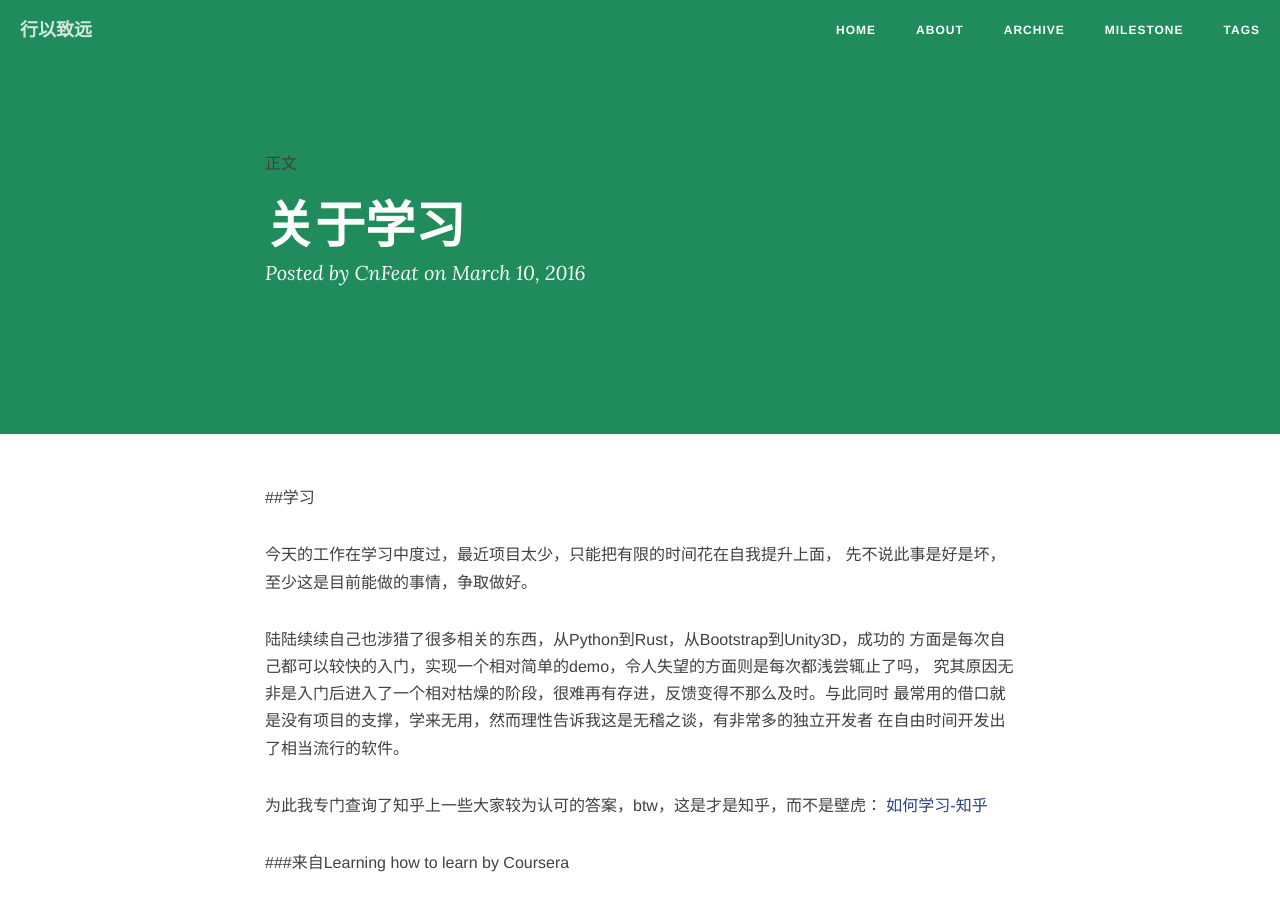
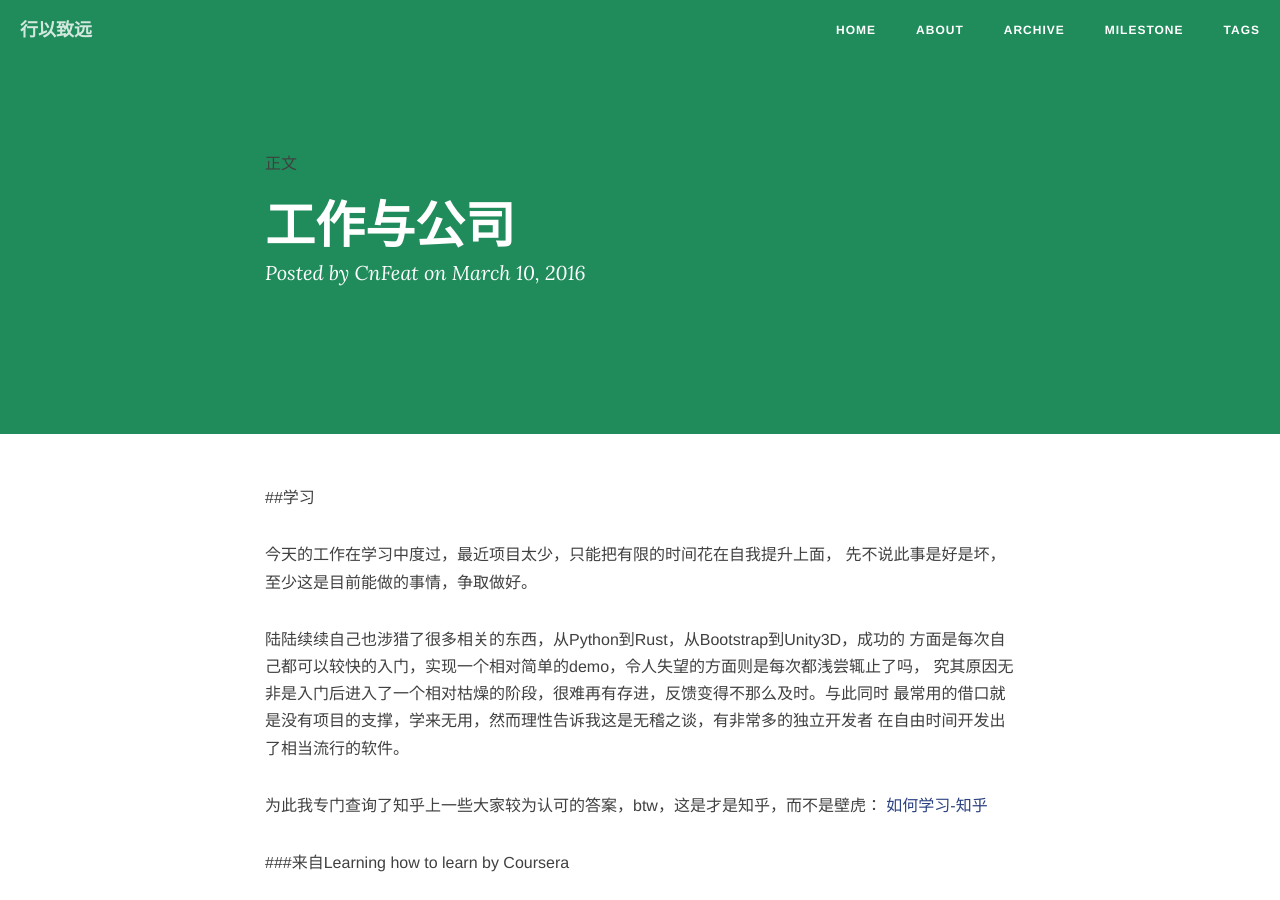
Before and after one commit to llluiop/llluiop.github.io, a Jekyll site: the page built from _posts/2016-03-10-learning.md, in a window 1280 px wide and 900 px high. Built offline with Jekyll 4.4.1, drawn with Linux system fonts in a browser that asks for light colours; nearby versions of some CDN libraries; comment, search, counter and statistics services are not loaded.

Commit message:
Update 2016-03-10-learning.md

```diff
--- a/_posts/2016-03-10-learning.md
+++ b/_posts/2016-03-10-learning.md
@@ -1,6 +1,6 @@
 ---
 layout: post
-title: 关于学习
+title: 工作与公司
 date: 2016-3-10
 categories: blog
 tags: [正文]
```
